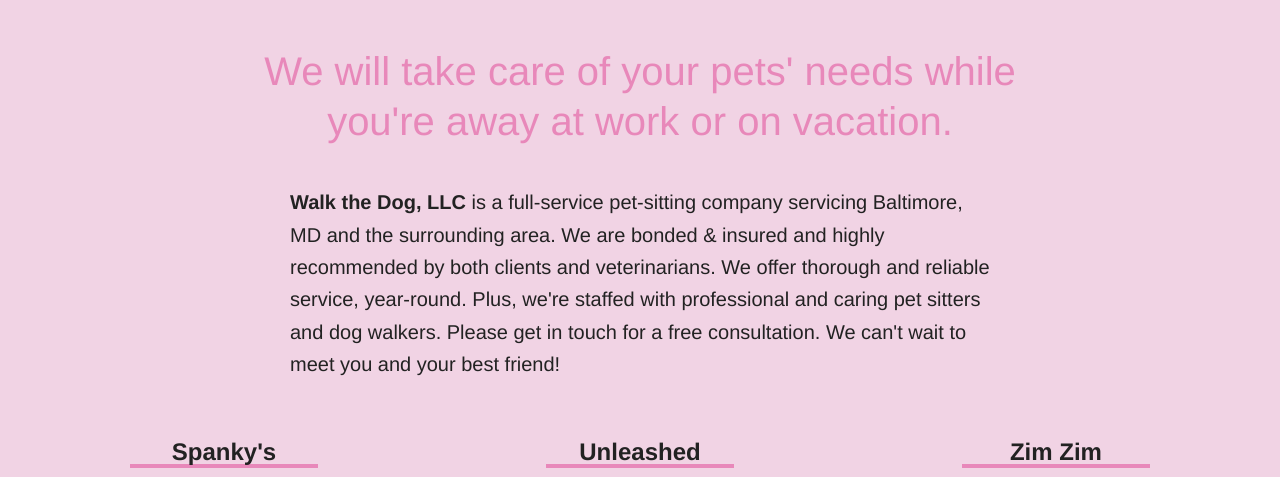
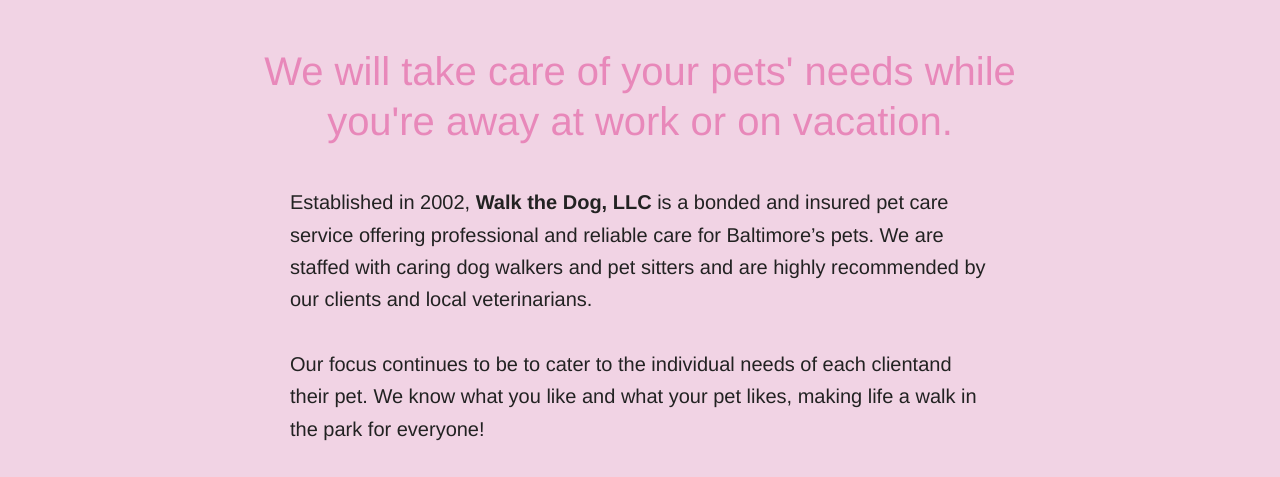
Before and after one commit to mikeriley131/walkthedogbaltimore, a website: page index.html in a window 1280 px wide. Shown: the part 298-775 px from the top of the page. Drawn offline with Linux system fonts and the light colour scheme.

Commit message:
updated intro text

```diff
--- a/_assets/scss/partials/_elements.scss
+++ b/_assets/scss/partials/_elements.scss
@@ -4,6 +4,8 @@
 body {
   background: $grey;
   font-family: $font-stack;
+  font-size: 1.25em;
+  padding: 0 .5em;
 }
 
 h1, h2, h3, h4 {
--- a/index.html
+++ b/index.html
@@ -57,7 +57,17 @@
 				<p>We will take care of your pets' needs while you're away at work or on vacation.</p>
 			</blockquote>
 
-			<p class="intro-copy"><strong itemprop="name">Walk the Dog, LLC</strong> is a full-service pet-sitting company servicing Baltimore, MD and the surrounding area. We are bonded &amp; insured and highly recommended by both clients and veterinarians. We offer thorough and reliable service, year-round. Plus, we're staffed with professional and caring pet sitters and dog walkers. Please get in touch for a free consultation. We can't wait to meet you and your best friend!</p>
+			<p class="intro-copy">Established in 2002, <strong itemprop="name">Walk the Dog, LLC</strong> is a bonded and insured pet care service offering professional and reliable care for Baltimore’s pets. We are staffed with caring dog walkers and pet sitters and are highly recommended by our clients and local veterinarians.<br>
+			<br>
+			Our focus continues to be to cater to the individual needs of each clientand their pet. We know what you like and what your pet likes, making life a walk in the park for everyone!<br>
+			<br>
+			The City of Baltimore has undergone tremendous growth and change since we started Walk The Dog. We have adapted our business to best meet the expanding needs of our clients. This includes broadening our service areas, additional pet care options, and providing online scheduling &amp; mobile software.<br>
+			<br>
+			Please find your neighborhood below and get in touch with the co-owner that services your part of town to find out more about services in your area and to schedule an initial consultation.<br>
+			<br>
+			We can't wait to meet you and your best friends!<br>
+			<br>
+			Molly, Julie & Kelly</p>
 
 			<section class="group">
 				<h2>Spanky's</h2>
```
Also changed, not shown: _assets/scss/partials/_home.scss (+20 -0 lines).
